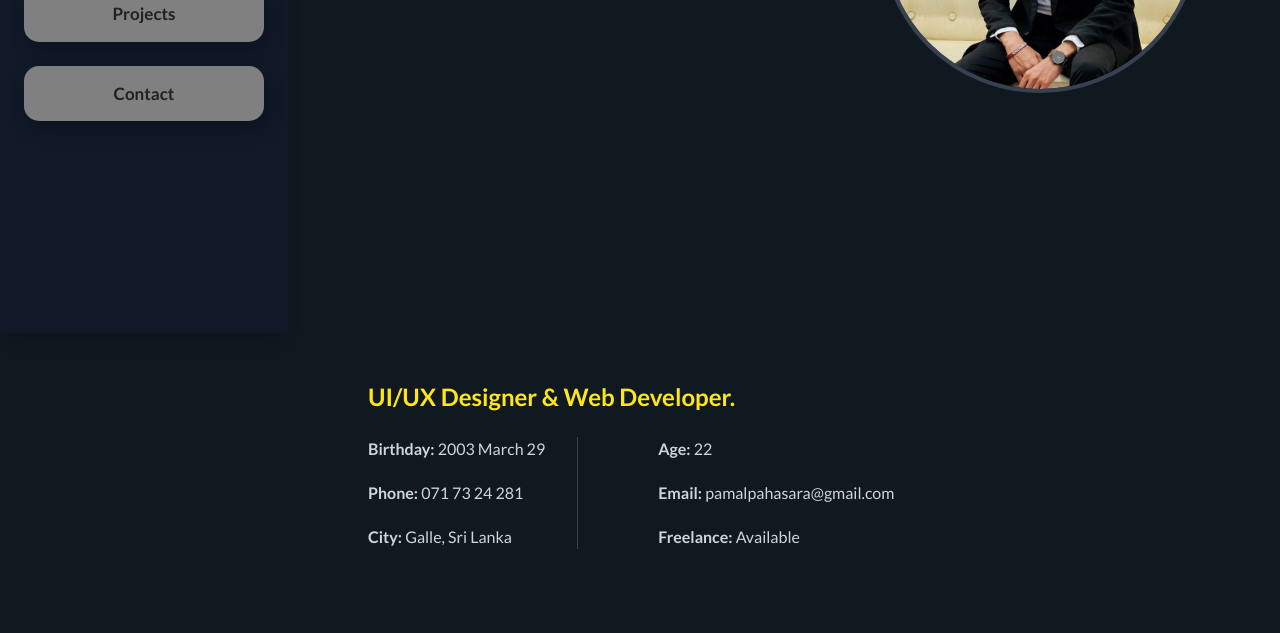
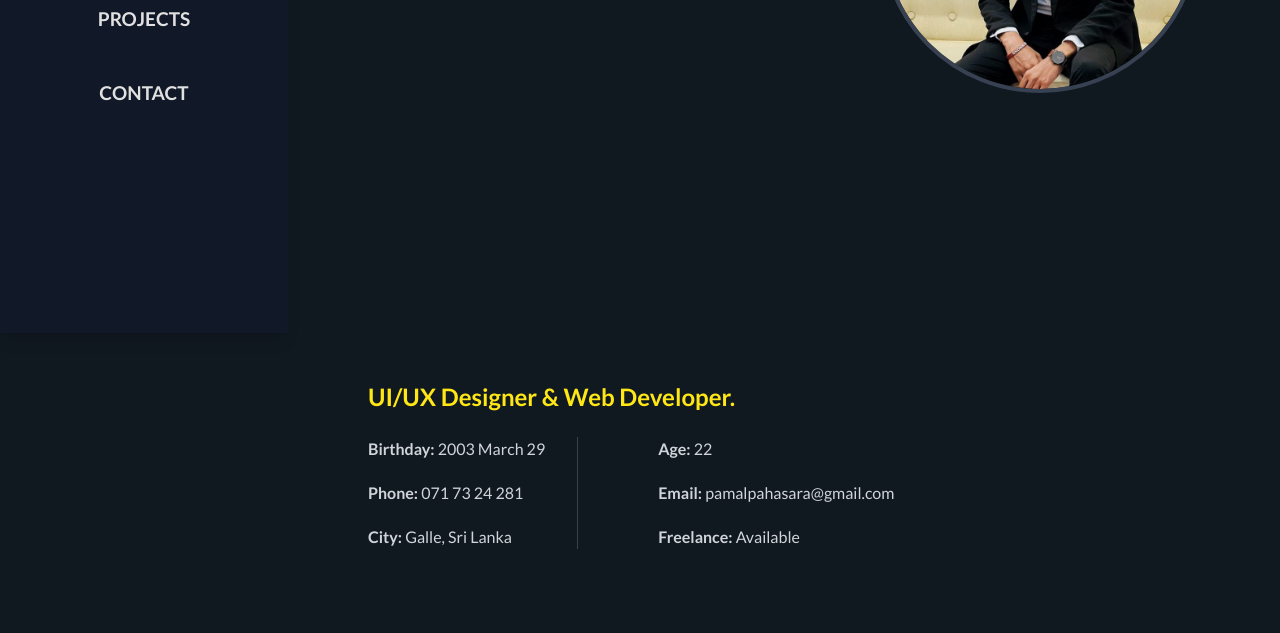
Before and after one commit to pamal29/Portfolio, a plain HTML site: page index.html in a window 1280 px wide. Shown: the part 467-1100 px from the top of the page. Drawn offline with nearby package versions, Linux system fonts and the light colour scheme.

Commit message:
added a animation for navigation buttons

```diff
--- a/assets/css/main.css
+++ b/assets/css/main.css
@@ -157,45 +157,38 @@ ul {
 
 /*navbutton*/
 
-/* From Uiverse.io by alexroumi */
-.navbutton {
-    padding: 15px 25px;
-    border: unset;
-    border-radius: 15px;
+.navbutton{
+    display: inline-block;
+    font-size: 19px;
+    color: #e1e1e1;
+    font-family: inherit;
+    font-weight: 800;
+    cursor: pointer;
+    position: relative;
     justify-content: center;
-    align-items: center;
-    display: flex;
-    color: #212121;
-    z-index: 1;
-    background: gray;
-    position: relative;
-    font-weight: 1000;
-    font-size: 17px;
-    -webkit-box-shadow: 4px 8px 19px -3px rgba(0,0,0,0.27);
-    box-shadow: 4px 8px 19px -3px rgba(0,0,0,0.27);
-    transition: all 250ms;
-    overflow: hidden;
+    justify-items: center;
+    border: none;
+    background: none;
+    text-transform: uppercase;
+    transition-timing-function: cubic-bezier(0.25, 0.8, 0.25, 1);
+    transition-duration: 400ms;
+    transition-property: color;
+    margin-top: 30px;
+    height: 50px;
 }
 
-.navbutton::before {
+.navbutton::after {
     content: "";
     position: absolute;
-    top: 0;
-    left: 0;
-    height: 100%;
-    width: 0;
-    border-radius: 15px;
-    background-color: #212121;
-    z-index: -1;
-    -webkit-box-shadow: 4px 8px 19px -3px rgba(0,0,0,0.27);
-    box-shadow: 4px 8px 19px -3px rgba(0,0,0,0.27);
-    transition: all 250ms
+    bottom: 18px;
+    left: 50%;
+    width: 0%;
+    height: 2px;
+    background-color: #FEE715;
+    transition: width 0.4s ease, left 0.4s ease;
 }
 
-.navbutton:hover {
-    color: #FEE715;
+.navbutton:hover::after {
+    width: 100%;
+    left: 0;
 }
-
-.navbutton:hover::before {
-    width: 100%;
-}
--- a/index.html
+++ b/index.html
@@ -137,7 +137,8 @@
 
 
     <!-- Navigation -->
-  <nav class="mt-10 w-full px-6 space-y-6 flex flex-col">
+  <nav class="mt-10 w-full px-6 space-y-6 flex flex-col items-center">
+
       <a href="#home" class="navbutton">
          <span>Home</span>
       </a>
```
